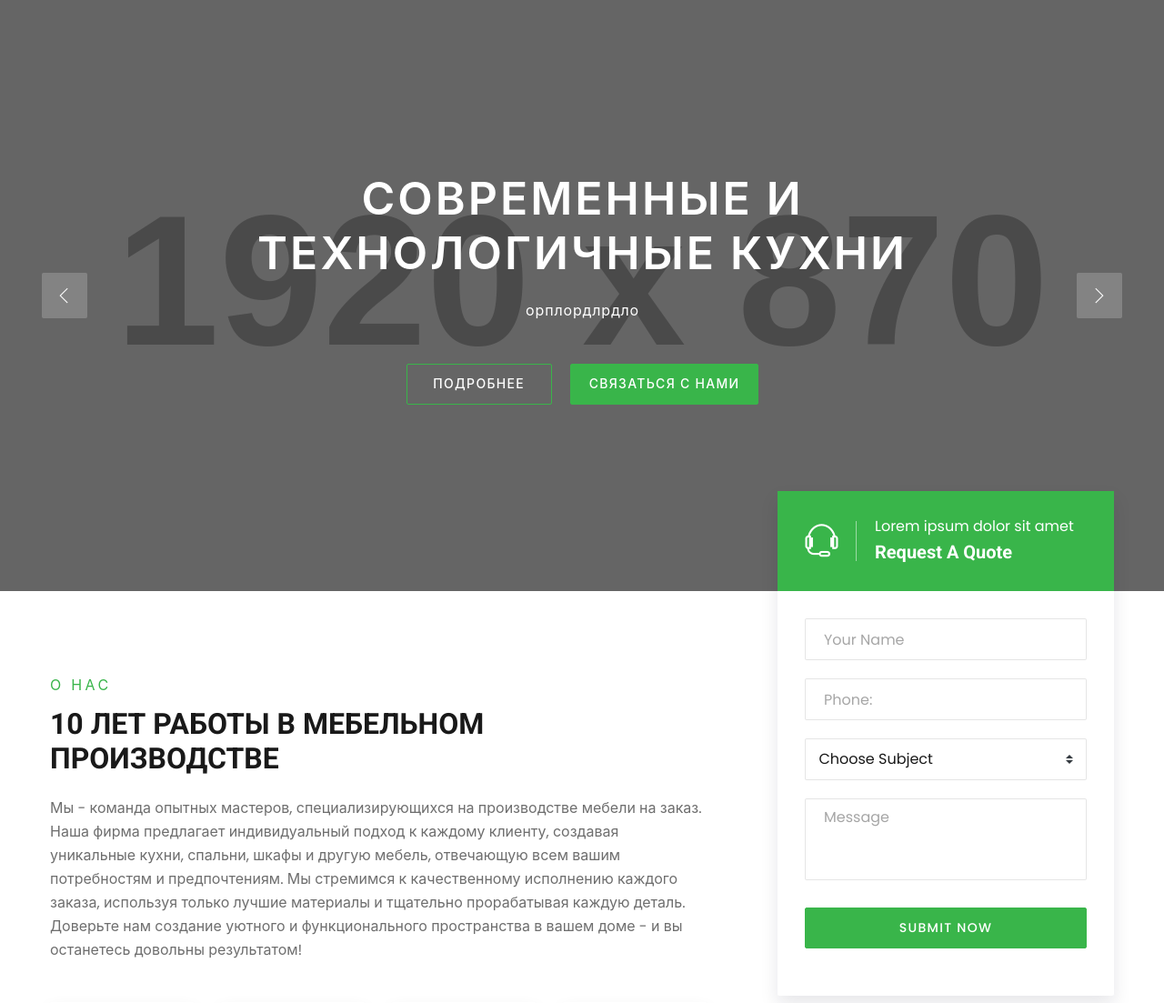
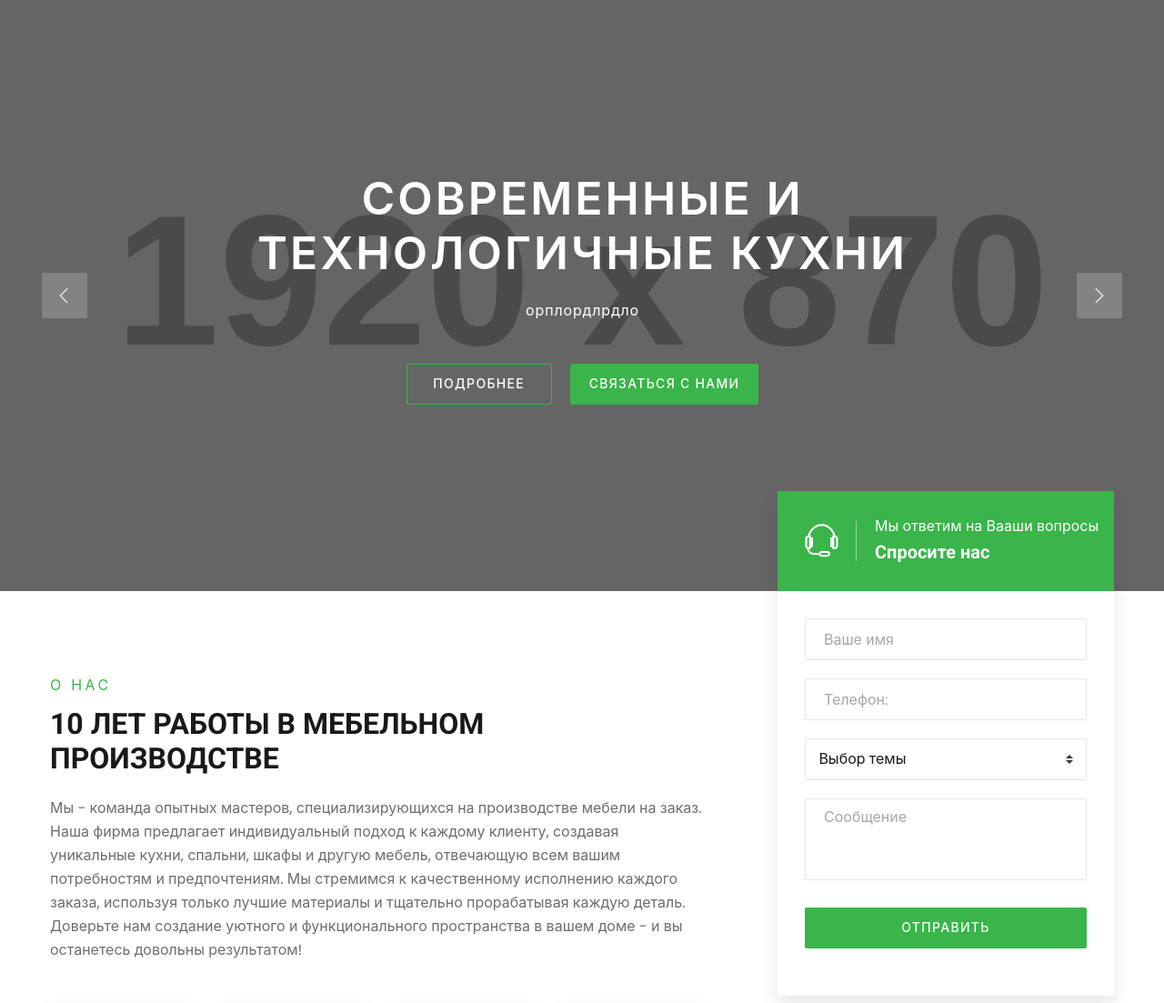
Before and after one commit to checkago/MebelIvan, a Django app: page / in a window 1280 px wide. Shown: the part 151-1254 px from the top of the page at 91% size. Run offline with Django 5.2, Linux system fonts and the light colour scheme; data comes from the database, SQL or seed files in the repository; grey boxes labelled with a size stand in for pictures from a placeholder-image service; parts of the project's set-up code (start-up, migrations or seed data) failed here and were passed over; some libraries are stand-ins or nearby versions; some web fonts are replaced.

Commit message:
second commit

```diff
--- a/templates/index.html
+++ b/templates/index.html
@@ -97,22 +97,22 @@
                                 <header class="widgetFormtHead d-flex position-relative">
                                     <i class="icn ti-headphone-alt d-flex align-items-center justify-content-center flex-shrink-0"><span class="sr-only">icon</span></i>
                                     <div class="wrap">
-                                        <strong class="textTitle d-block font-weight-normal">Lorem ipsum dolor sit amet</strong>
-                                        <h3 class="font-weight-bold">Request A Quote</h3>
+                                        <strong class="textTitle d-block font-weight-normal">Мы ответим на Вааши вопросы</strong>
+                                        <h3 class="font-weight-bold">Спросите нас</h3>
                                     </div>
                                 </header>
                                 <!-- form group -->
                                 <div class="form-group">
-                                    <input type="text" class="form-control d-block w-100" placeholder="Your Name">
+                                    <input type="text" class="form-control d-block w-100" placeholder="Ваше имя">
                                 </div>
                                 <!-- form group -->
                                 <div class="form-group">
-                                    <input type="tel" class="form-control d-block w-100" placeholder="Phone:">
+                                    <input type="tel" class="form-control d-block w-100" placeholder="Телефон:">
                                 </div>
                                 <!-- form group -->
                                 <div class="form-group">
                                     <select class="custom-select">
-                                        <option>Choose Subject</option>
+                                        <option>Выбор темы</option>
                                         <option>2</option>
                                         <option>3</option>
                                         <option>4</option>
@@ -121,11 +121,11 @@
                                 </div>
                                 <!-- form group -->
                                 <div class="form-group">
-                                    <textarea class="form-control d-block w-100" placeholder="Message"></textarea>
+                                    <textarea class="form-control d-block w-100" placeholder="Сообщение"></textarea>
                                 </div>
                                 <!-- button -->
                                 <button type="submit" class="btn btnTheme text-uppercase d-block w-100" data-hover="submit now">
-                                    <span class="d-block btnText">Submit Now</span>
+                                    <span class="d-block btnText">Отправить</span>
                                 </button>
                             </form>
                         </aside>
```
